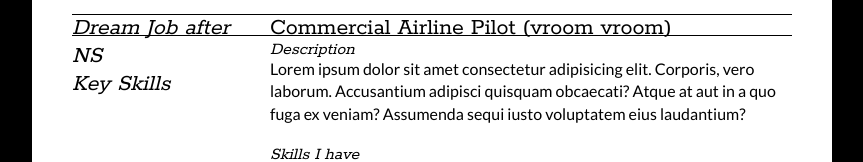
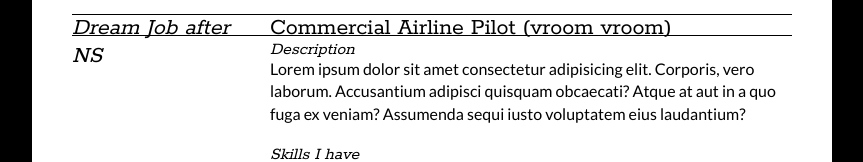
Before and after one commit to donaldsouthern/donaldsouthern.github.io, a plain HTML site: page index.html in a window 1280 px wide. Shown: the part 495-657 px from the top of the page, without its empty margins (208-1071 px from the left). Drawn offline with Linux system fonts and the light colour scheme.

Commit message:
Update index.html

```diff
--- a/index.html
+++ b/index.html
@@ -86,7 +86,7 @@
 
             <section>
                 <div class="sectionTitle">
-                    <h1>Key Skills</h1>
+
 
                 </div>
 
```
